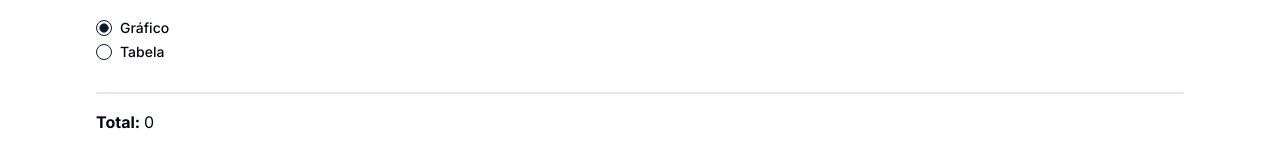
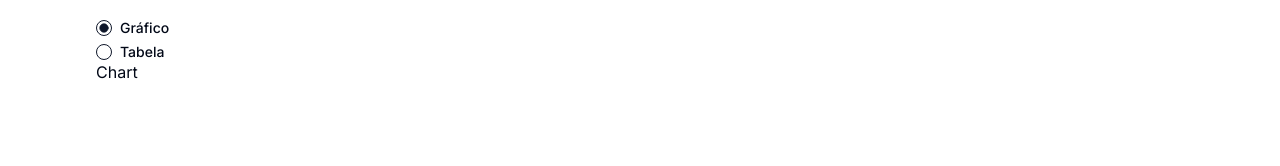
Before and after one commit to amorimcode/laclaw, a Next.js app: page / in a window 1280 px wide. Shown: the part 204-370 px from the top of the page. Built offline with nearby package versions, Linux system fonts and the light colour scheme.

Commit message:
refactor: Add lazy loading for images in Home page and update Datatable component

```diff
--- a/src/app/page.tsx
+++ b/src/app/page.tsx
@@ -14,6 +14,8 @@ import { getInstance } from "../../services/instance";
 import { useEffect, useState } from "react";
 import Datatable from "@/components/Datatable";
 import { SOURCES } from "@/constants";
+import Chart from "@/components/Chart";
+import { ViewMode } from "@/enumerators";
 
 const Home = () => {
   const { t } = useTranslate("HOME");
@@ -120,12 +122,16 @@ const Home = () => {
         </RadioGroup>
       </div>
 
+      {viewMode === ViewMode.GRAPH ? (
+        <Chart />
+      ) : (
         <Datatable
           data={data}
           sumField={sumField}
           viewBy={viewBy}
           detailBy={detailBy}
         />
+      )}
     </main>
   );
 };
--- /dev/null
+++ b/src/components/Chart/index.tsx
@@ -0,0 +1,7 @@
+"use client";
+
+const Chart = () => {
+  return <div>Chart</div>;
+};
+
+export default Chart;
--- /dev/null
+++ b/src/enumerators/index.ts
@@ -0,0 +1,4 @@
+export enum ViewMode {
+  GRAPH = "graph",
+  TABLE = "table",
+}
```
Lines whose indentation alone changed are shown as unchanged.
